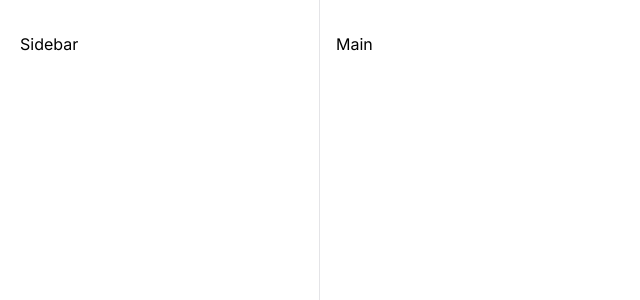
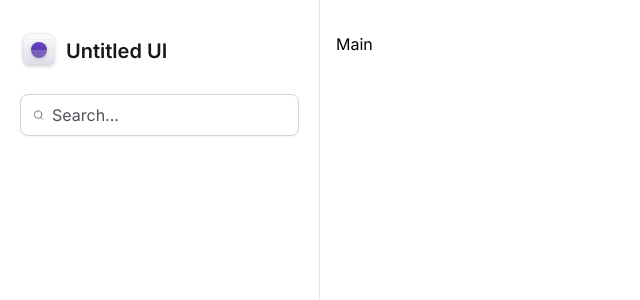
Before and after one commit to izaiasmorais/ignite-tailwind, a Next.js app: page / in a window 1280 px wide. Shown: the top 300 px of the page, without its empty margins (0-640 px from the left). Built offline with nearby package versions, Linux system fonts and the light colour scheme.

Commit message:
chore: create logo and search bar components

```diff
--- a/package.json
+++ b/package.json
@@ -15,6 +15,7 @@
     "autoprefixer": "10.4.15",
     "eslint": "8.48.0",
     "eslint-config-next": "13.4.19",
+    "lucide-react": "^0.274.0",
     "next": "13.4.19",
     "postcss": "8.4.29",
     "react": "18.2.0",
--- a/src/app/layout.tsx
+++ b/src/app/layout.tsx
@@ -1,3 +1,4 @@
+import { Sidebar } from "@/components/sidebar";
 import "./globals.css";
 import type { Metadata } from "next";
 import { Inter } from "next/font/google";
@@ -18,7 +19,7 @@ export default function RootLayout({
 		<html lang="en">
 			<body className={inter.className}>
 				<div className="min-h-screen grid grid-cols-app">
-					<aside className="border-r border-zinc-200 px-5 py-8">Sidebar</aside>
+					<Sidebar/>
 					<main className="px-4 pb-12 pt-8">{children}</main>
 				</div>
 			</body>
--- /dev/null
+++ b/src/components/sidebar/index.tsx
@@ -0,0 +1,18 @@
+import { Logo } from "./logo";
+import { Search } from "lucide-react";
+
+export function Sidebar() {
+	return (
+		<aside className="border-r border-zinc-200 px-5 py-8 space-y-6">
+			<Logo />
+
+			<div className="flex w-full items-center gap-2 rounded-lg border border-zinc-300 px-3 py-2 shadow-sm">
+				<Search className="h-5 w-5 text-zinc-500 cursor-pointer hover:text-zinc-600" />
+				<input
+					placeholder="Search..."
+					className="flex-1 outline-none border-0 bg-transparent p-0 text-zinc-900 placeholder-zinc-600"
+				/>
+			</div>
+		</aside>
+	);
+}
--- /dev/null
+++ b/src/components/sidebar/logo.tsx
@@ -0,0 +1,209 @@
+export function Logo() {
+	return (
+		<strong className="flex items-center gap-2 text-xl font-semibold text-zinc-900">
+			<svg
+				width={38}
+				height={38}
+				viewBox="0 0 38 38"
+				fill="none"
+				xmlns="http://www.w3.org/2000/svg"
+			>
+				<g filter="url(#filter0_dd_5276_307)">
+					<g clipPath="url(#clip0_5276_307)">
+						<rect x={3} y={2} width={32} height={32} rx={8} fill="#fff" />
+						<rect
+							x={3}
+							y={2}
+							width={32}
+							height={32}
+							rx={8}
+							fill="url(#paint0_linear_5276_307)"
+						/>
+						<path
+							fillRule="evenodd"
+							clipRule="evenodd"
+							d="M19 4.039c-7.71 0-13.961 6.25-13.961 13.961 0 7.71 6.25 13.961 13.961 13.961 7.71 0 13.961-6.25 13.961-13.961 0-7.71-6.25-13.961-13.961-13.961zM4.961 18c0-7.753 6.286-14.039 14.039-14.039S33.039 10.247 33.039 18 26.753 32.039 19 32.039 4.961 25.753 4.961 18z"
+							fill="#D0D5DD"
+						/>
+						<path
+							fillRule="evenodd"
+							clipRule="evenodd"
+							d="M19 14.078a3.922 3.922 0 100 7.845 3.922 3.922 0 000-7.845zM15 18a4 4 0 118 0 4 4 0 01-8 0z"
+							fill="#D0D5DD"
+						/>
+						<path
+							fillRule="evenodd"
+							clipRule="evenodd"
+							d="M19 15.32a2.68 2.68 0 100 5.36 2.68 2.68 0 000-5.36zM16.243 18a2.757 2.757 0 115.514 0 2.757 2.757 0 01-5.514 0z"
+							fill="#D0D5DD"
+						/>
+						<path d="M18.961 2h.078v32h-.078V2z" fill="#D0D5DD" />
+						<path d="M35 17.96v.079H3v-.078h32z" fill="#D0D5DD" />
+						<path
+							d="M29.602 2h.078v32h-.078V2zM13.64 2h.078v32h-.077V2zM24.282 2h.077v32h-.077V2zM8.32 2h.078v32H8.32V2z"
+							fill="#D0D5DD"
+						/>
+						<path
+							d="M35 28.602v.077H3v-.077h32zM35 12.64v.078H3v-.077h32zM35 23.281v.078H3v-.078h32zM35 7.32v.078H3V7.32h32z"
+							fill="#D0D5DD"
+						/>
+						<g filter="url(#filter1_dd_5276_307)">
+							<circle
+								cx={19}
+								cy={18}
+								r={8}
+								fill="url(#paint1_linear_5276_307)"
+							/>
+						</g>
+						<g filter="url(#filter2_b_5276_307)">
+							<path
+								d="M3 18h32v3.2c0 4.48 0 6.72-.872 8.432a8 8 0 01-3.496 3.496C28.92 34 26.68 34 22.2 34h-6.4c-4.48 0-6.72 0-8.432-.872a8 8 0 01-3.496-3.496C3 27.92 3 25.68 3 21.2V18z"
+								fill="#fff"
+								fillOpacity={0.2}
+							/>
+						</g>
+					</g>
+					<rect
+						x={3.15}
+						y={2.15}
+						width={31.7}
+						height={31.7}
+						rx={7.85}
+						stroke="#D0D5DD"
+						strokeWidth={0.3}
+					/>
+				</g>
+				<defs>
+					<filter
+						id="filter0_dd_5276_307"
+						x={0}
+						y={0}
+						width={38}
+						height={38}
+						filterUnits="userSpaceOnUse"
+						colorInterpolationFilters="sRGB"
+					>
+						<feFlood floodOpacity={0} result="BackgroundImageFix" />
+						<feColorMatrix
+							in="SourceAlpha"
+							values="0 0 0 0 0 0 0 0 0 0 0 0 0 0 0 0 0 0 127 0"
+							result="hardAlpha"
+						/>
+						<feOffset dy={1} />
+						<feGaussianBlur stdDeviation={1} />
+						<feColorMatrix values="0 0 0 0 0.0627451 0 0 0 0 0.0941176 0 0 0 0 0.156863 0 0 0 0.06 0" />
+						<feBlend
+							in2="BackgroundImageFix"
+							result="effect1_dropShadow_5276_307"
+						/>
+						<feColorMatrix
+							in="SourceAlpha"
+							values="0 0 0 0 0 0 0 0 0 0 0 0 0 0 0 0 0 0 127 0"
+							result="hardAlpha"
+						/>
+						<feOffset dy={1} />
+						<feGaussianBlur stdDeviation={1.5} />
+						<feColorMatrix values="0 0 0 0 0.0627451 0 0 0 0 0.0941176 0 0 0 0 0.156863 0 0 0 0.1 0" />
+						<feBlend
+							in2="effect1_dropShadow_5276_307"
+							result="effect2_dropShadow_5276_307"
+						/>
+						<feBlend
+							in="SourceGraphic"
+							in2="effect2_dropShadow_5276_307"
+							result="shape"
+						/>
+					</filter>
+					<filter
+						id="filter1_dd_5276_307"
+						x={8}
+						y={8}
+						width={22}
+						height={22}
+						filterUnits="userSpaceOnUse"
+						colorInterpolationFilters="sRGB"
+					>
+						<feFlood floodOpacity={0} result="BackgroundImageFix" />
+						<feColorMatrix
+							in="SourceAlpha"
+							values="0 0 0 0 0 0 0 0 0 0 0 0 0 0 0 0 0 0 127 0"
+							result="hardAlpha"
+						/>
+						<feOffset dy={1} />
+						<feGaussianBlur stdDeviation={1} />
+						<feColorMatrix values="0 0 0 0 0.0627451 0 0 0 0 0.0941176 0 0 0 0 0.156863 0 0 0 0.06 0" />
+						<feBlend
+							in2="BackgroundImageFix"
+							result="effect1_dropShadow_5276_307"
+						/>
+						<feColorMatrix
+							in="SourceAlpha"
+							values="0 0 0 0 0 0 0 0 0 0 0 0 0 0 0 0 0 0 127 0"
+							result="hardAlpha"
+						/>
+						<feOffset dy={1} />
+						<feGaussianBlur stdDeviation={1.5} />
+						<feColorMatrix values="0 0 0 0 0.0627451 0 0 0 0 0.0941176 0 0 0 0 0.156863 0 0 0 0.1 0" />
+						<feBlend
+							in2="effect1_dropShadow_5276_307"
+							result="effect2_dropShadow_5276_307"
+						/>
+						<feBlend
+							in="SourceGraphic"
+							in2="effect2_dropShadow_5276_307"
+							result="shape"
+						/>
+					</filter>
+					<filter
+						id="filter2_b_5276_307"
+						x={-2}
+						y={13}
+						width={42}
+						height={26}
+						filterUnits="userSpaceOnUse"
+						colorInterpolationFilters="sRGB"
+					>
+						<feFlood floodOpacity={0} result="BackgroundImageFix" />
+						<feGaussianBlur in="BackgroundImageFix" stdDeviation={2.5} />
+						<feComposite
+							in2="SourceAlpha"
+							operator="in"
+							result="effect1_backgroundBlur_5276_307"
+						/>
+						<feBlend
+							in="SourceGraphic"
+							in2="effect1_backgroundBlur_5276_307"
+							result="shape"
+						/>
+					</filter>
+					<linearGradient
+						id="paint0_linear_5276_307"
+						x1={19}
+						y1={2}
+						x2={19}
+						y2={34}
+						gradientUnits="userSpaceOnUse"
+					>
+						<stop stopColor="#fff" />
+						<stop offset={1} stopColor="#D0D5DD" />
+					</linearGradient>
+					<linearGradient
+						id="paint1_linear_5276_307"
+						x1={15}
+						y1={26}
+						x2={23}
+						y2={10}
+						gradientUnits="userSpaceOnUse"
+					>
+						<stop stopColor="#53389E" />
+						<stop offset={1} stopColor="#6941C6" />
+					</linearGradient>
+					<clipPath id="clip0_5276_307">
+						<rect x={3} y={2} width={32} height={32} rx={8} fill="#fff" />
+					</clipPath>
+				</defs>
+			</svg>
+			<span>Untitled UI</span>
+		</strong>
+	);
+}
```
Also changed, not shown: 1 other file (tests, documents, lock files or other folders).
